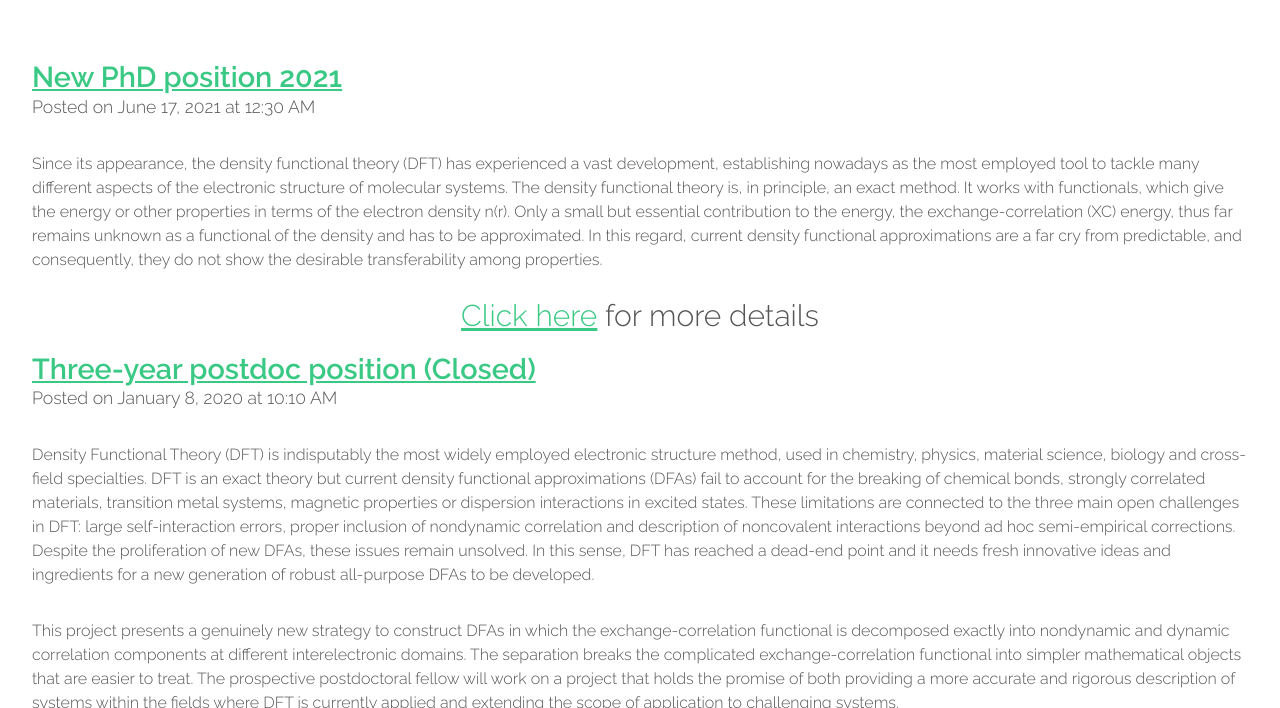
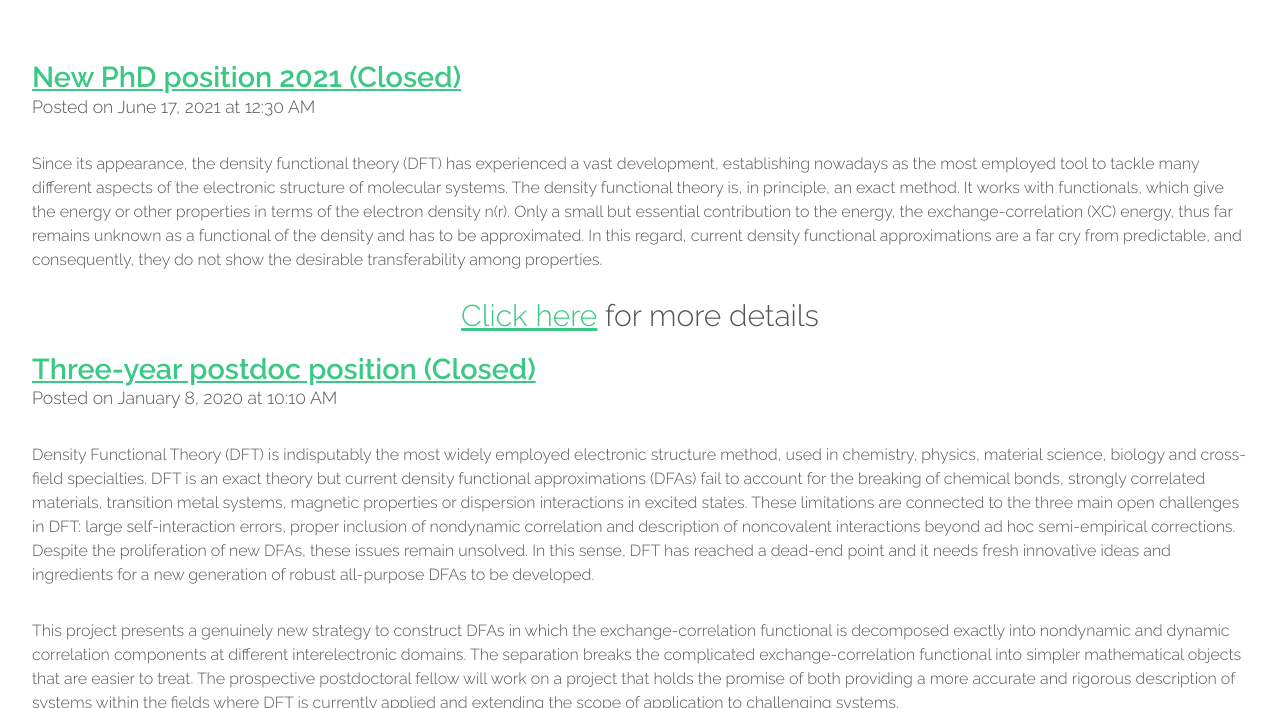
Before and after one commit to old-jekyll-templates/Horizons-Jekyll-Theme, a Jekyll site: the page built from openings.html, in a window 1280 px wide and 900 px high, cut to the strip 192-900 px from the top of the window. Built offline with Jekyll 4.4.1, drawn with Linux system fonts in a browser that asks for light colours; some of the changed text lies outside the part shown.

Commit message:
Update openings.html

```diff
--- a/openings.html
+++ b/openings.html
@@ -14,7 +14,7 @@ layout: main
 							<h2>PhD position</h2>
 						</header>
 						<ul class="default">
-							<li><a href="#phd-position">New PhD position 2021</a></li>
+							<li><a href="#phd-position">New PhD position 2021 (Closed)</a></li>
 						</ul>
 					</section>
 					<section>
@@ -40,7 +40,7 @@ layout: main
 					<section>
 
 				          <header class="major">
-					<a id="phd-position"><h2>New PhD position 2021</h2></a>
+					<a id="phd-position"><h2>New PhD position 2021 (Closed)</h2></a>
 					<span class="byline">Posted on June 17, 2021 at 12:30 AM</span>
 				</header>
 				<p>Since its appearance, the density functional theory (DFT) has experienced a vast development,
```
